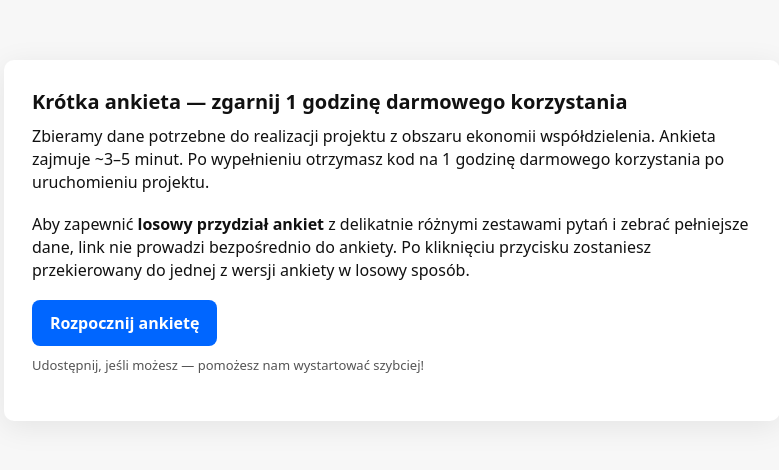
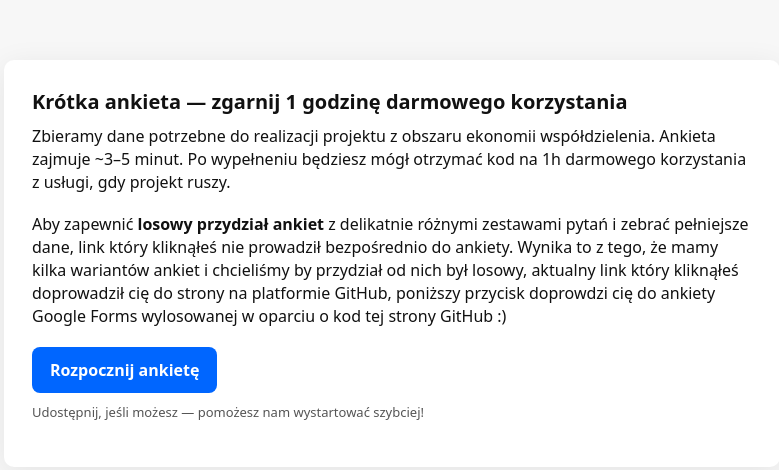
Before and after one commit to go-est/GdanskAnkieta, a plain HTML site: page index.html in a window 1280 px wide. Shown: the whole page, without its empty margins (248-1027 px from the left). Drawn offline with Linux system fonts and the light colour scheme.

Commit message:
Update index.html

```diff
--- a/index.html
+++ b/index.html
@@ -7,7 +7,7 @@
 
   <!-- Open Graph tags (podgląd FB) -->
   <meta property="og:title" content="Weź udział w krótkiej ankiecie — zgarnij 1h darmowego korzystania" />
-  <meta property="og:description" content="Pomóż nam zebrać dane do projektu ekonomii współdzielenia. Ankieta zajmuje ~3-5 min. Po wypełnieniu otrzymasz kod na 1 godzinę darmowego korzystania po uruchomieniu projektu." />
+  <meta property="og:description" content="Pomóż nam zebrać dane do projektu ekonomii współdzielenia. Ankieta zajmuje ~3-5 min. Po wypełneniu będziesz mógł otrzymać kod na 1h darmowego korzystania z usługi, gdy projekt ruszy." />
   <meta property="og:type" content="website" />
   <meta property="og:url" content="https://EST.github.io/EST/" />
 
@@ -23,9 +23,9 @@
 <body>
   <div class="wrap">
     <h1>Krótka ankieta — zgarnij 1 godzinę darmowego korzystania</h1>
-    <p>Zbieramy dane potrzebne do realizacji projektu z obszaru ekonomii współdzielenia. Ankieta zajmuje ~3–5 minut. Po wypełnieniu otrzymasz kod na 1 godzinę darmowego korzystania po uruchomieniu projektu.</p>
+    <p>Zbieramy dane potrzebne do realizacji projektu z obszaru ekonomii współdzielenia. Ankieta zajmuje ~3–5 minut. Po wypełneniu będziesz mógł otrzymać kod na 1h darmowego korzystania z usługi, gdy projekt ruszy.</p>
 
-    <p>Aby zapewnić <strong>losowy przydział ankiet</strong> z delikatnie różnymi zestawami pytań i zebrać pełniejsze dane, link nie prowadzi bezpośrednio do ankiety. Po kliknięciu przycisku zostaniesz przekierowany do jednej z wersji ankiety w losowy sposób.</p>
+    <p>Aby zapewnić <strong>losowy przydział ankiet</strong> z delikatnie różnymi zestawami pytań i zebrać pełniejsze dane, link który kliknąłeś nie prowadził bezpośrednio do ankiety. Wynika to z tego, że mamy kilka wariantów ankiet i chcieliśmy by przydział od nich był losowy, aktualny link który kliknąłeś doprowadził cię do strony na platformie GitHub, poniższy przycisk doprowdzi cię do ankiety Google Forms wylosowanej w oparciu o kod tej strony GitHub :)</p>
 
     <!-- START button - losuje jedną z trzech ankiet po kliknięciu -->
     <a id="startBtn" class="btn" href="#">Rozpocznij ankietę</a>
```
